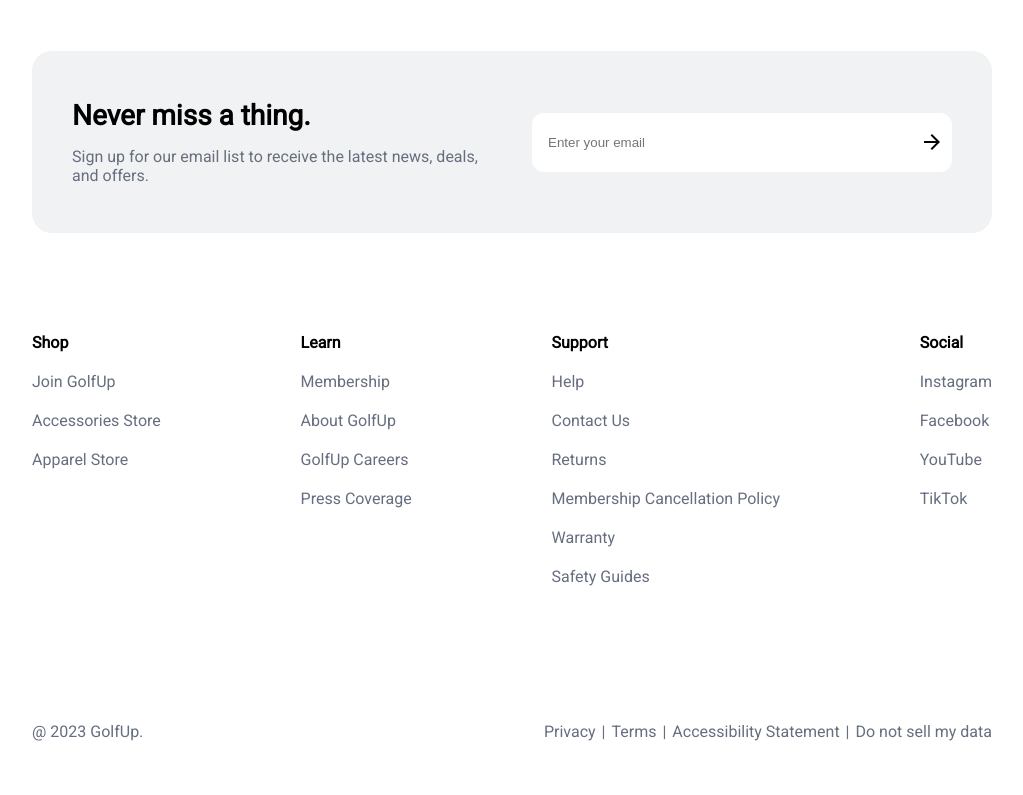
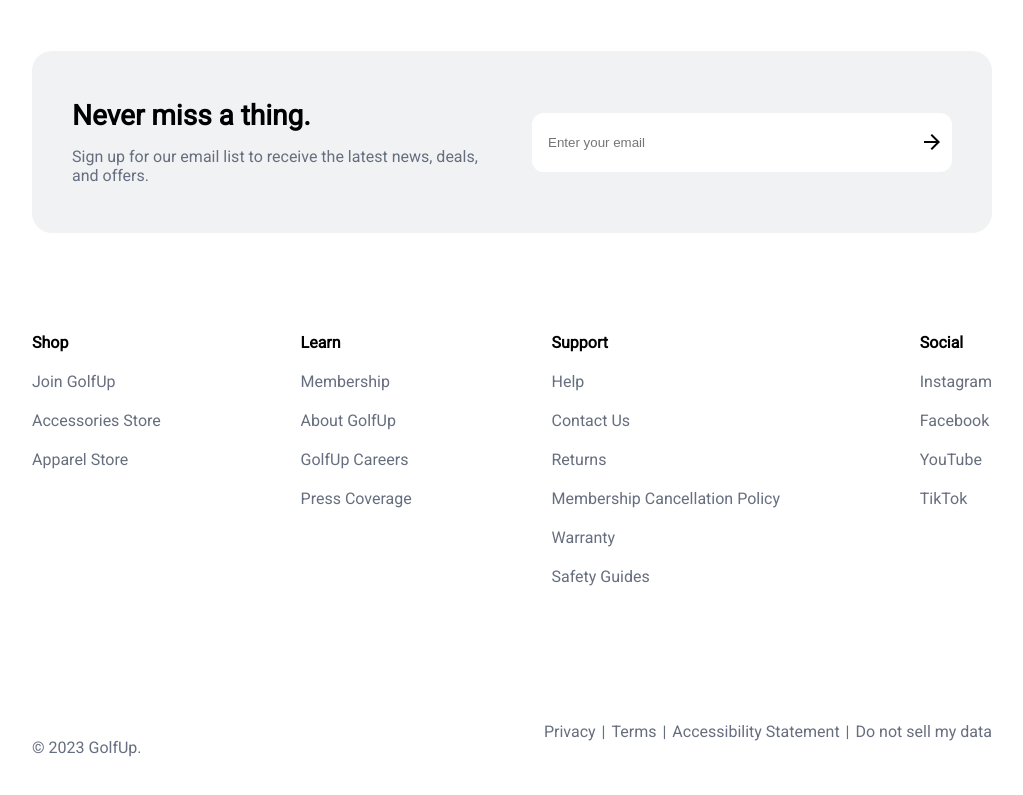
Before and after one commit to tfenaroli/dartmouth-cs52-lab1, a plain HTML site: page index.html in a window 1280 px wide. Shown: the part 3926-4721 px from the top of the page, without its empty margins (128-1151 px from the left). Drawn offline with Linux system fonts and the light colour scheme.

Commit message:
desktop view complete

```diff
--- a/index.html
+++ b/index.html
@@ -134,7 +134,7 @@
 			</ul>
 		</section>
 		<section>
-			<p>@ 2023 GolfUp.</p>
+			<p>© 2023 GolfUp.</p>
 			<ul id="footer-sublist">
 				<li><a href="#">Privacy</a></li>
 				<li class="spacer">|</li>
--- a/style.css
+++ b/style.css
@@ -212,14 +212,12 @@
 }
 
 footer {
-	/* border-style: solid; */
+	width: 960px;
+	margin: auto;
 }
 
 footer > section {
 	margin-top: 100px;
-	width: 960px;
-	margin-left: auto;
-	margin-right: auto;
 	/* border-style: solid; */
 	display: flex;
 	justify-content: space-between;
@@ -232,6 +230,7 @@
 
 footer > section:last-child > p {
 	color: rgb(102, 110, 127);
+	align-self: flex-end;
 }
 
 .footer-list {
```
